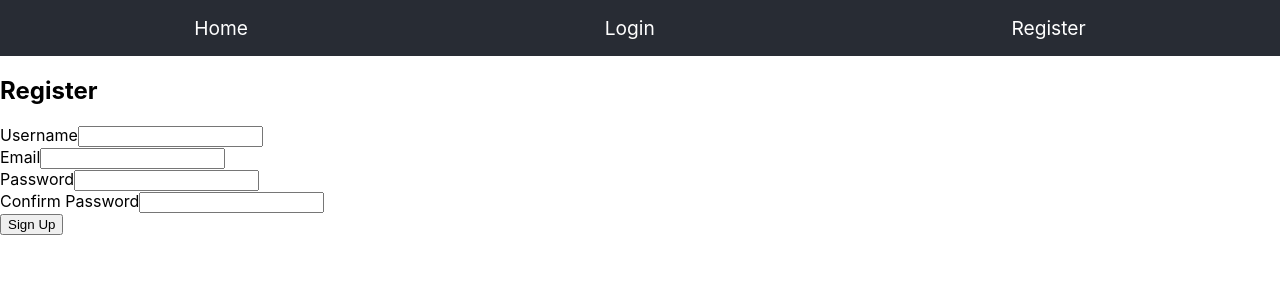
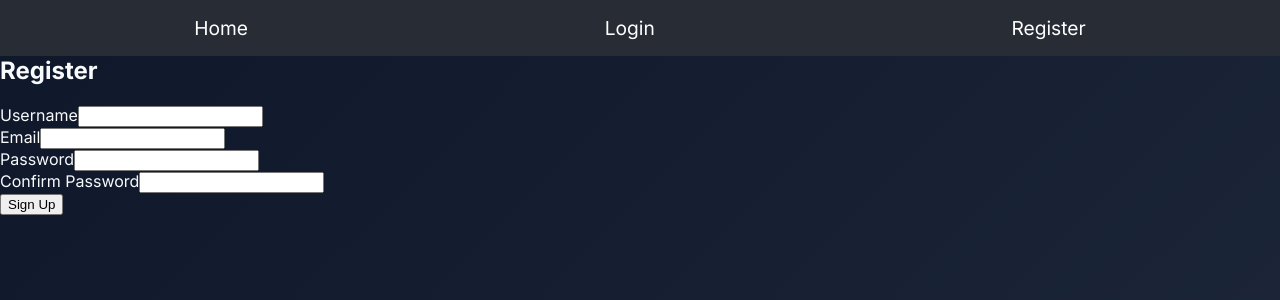
Before and after one commit to langdag/poe_chat.client, a React (Vite) app: page /register in a window 1280 px wide. Shown: the top 300 px of the page. Built offline with nearby package versions, Linux system fonts and the light colour scheme; the HTML template or start-up script is replaced by a standard one.

Commit message:
Small update of the body styling and registration route

```diff
--- a/src/components/Register.jsx
+++ b/src/components/Register.jsx
@@ -33,7 +33,7 @@
     }
 
     try {
-      const response = await fetch("http://localhost:8080/register", {
+      const response = await fetch("http://localhost:8080/registration", {
         method: "POST",
         headers: { "Content-Type": "application/json" },
         body: JSON.stringify({
--- a/src/index.css
+++ b/src/index.css
@@ -1,13 +1,27 @@
+@import url('https://fonts.googleapis.com/css2?family=Inter:wght@300;400;500;600;700&display=swap');
+
 body {
   margin: 0;
-  font-family: -apple-system, BlinkMacSystemFont, 'Segoe UI', 'Roboto', 'Oxygen',
+  font-family: 'Inter', -apple-system, BlinkMacSystemFont, 'Segoe UI', 'Roboto', 'Oxygen',
     'Ubuntu', 'Cantarell', 'Fira Sans', 'Droid Sans', 'Helvetica Neue',
     sans-serif;
   -webkit-font-smoothing: antialiased;
   -moz-osx-font-smoothing: grayscale;
+  background: linear-gradient(135deg, #0f172a 0%, #1e293b 100%);
+  background-attachment: fixed;
+  color: #f8fafc;
+  min-height: 100vh;
 }
 
 code {
   font-family: source-code-pro, Menlo, Monaco, Consolas, 'Courier New',
     monospace;
 }
+
+h1, h2, h3, h4, h5, h6 {
+  margin-top: 0;
+}
+
+* {
+  box-sizing: border-box;
+}
```
